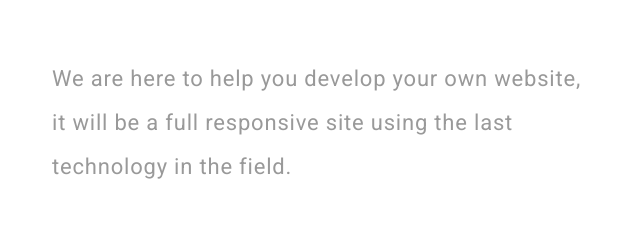
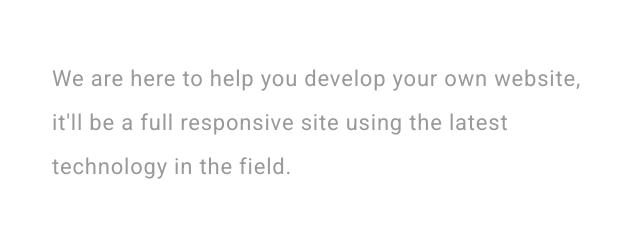
Before and after one commit to iiMox/iiMox.github.io, a Gatsby site: page / in a window 1280 px wide. Shown: the part 435-674 px from the top of the page, 30-670 px from the left. Built offline with nearby package versions, Linux system fonts and the light colour scheme; Gatsby itself is replaced by a stand-in of ours.

Commit message:
Fixing some text

```diff
--- a/src/components/Slider.js
+++ b/src/components/Slider.js
@@ -10,8 +10,8 @@ const Slider = () => {
         <div className="content">
           <h1>YOU ASKED FOR A WEB DEVELOPER ?</h1>
           <p>
-            We are here to help you develop your own website, it will be a full
-            responsive site using the last technology in the field.
+            We are here to help you develop your own website, it'll be a full
+            responsive site using the latest technology in the field.
           </p>
         </div>
         <div className="image-box">
--- a/src/pages/index.js
+++ b/src/pages/index.js
@@ -14,7 +14,7 @@ export default function Home() {
         }}
       >
         <meta charSet="utf-8" />
-        <title>Nassim YAICI</title>
+        <title>Nassim Yaici | Web Developer</title>
         <meta name="description" content="Nassim YAICI's website."></meta>
       </Helmet>
       <Layout></Layout>
```
